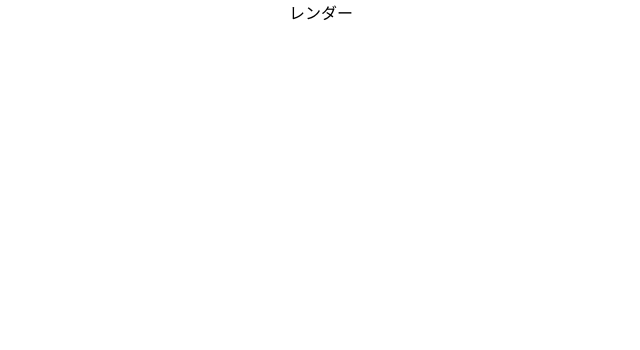
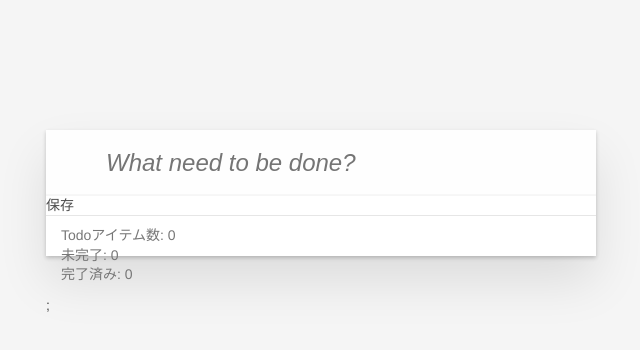
Before and after one commit to Naoshin-hirano/react-todo-sample, a React (Create React App) app: page / in a window 1280 px wide. Shown: the top 350 px of the page, without its empty margins (319-959 px from the left). Built offline with nearby package versions, Linux system fonts and the light colour scheme.

Commit message:
UIの実装

```diff
--- a/src/App.css
+++ b/src/App.css
@@ -1,3 +1,97 @@
-.App {
-    text-align: center;
+html,
+body {
+    margin: 0;
+    padding: 0;
 }
+
+button {
+    margin: 0;
+    padding: 0;
+    border: 0;
+    background: none;
+    font-size: 100%;
+    vertical-align: baseline;
+}
+
+body {
+    font: 14px "Helvetica Neue", Helvetica, Arial, sans-serif;
+    line-height: 1.4em;
+    background: #f5f5f5;
+    color: #4d4d4d;
+    min-width: 230px;
+    max-width: 550px;
+    margin: 0 auto;
+    font-weight: 300;
+}
+
+:focus {
+    outline: 0;
+}
+
+.todoapp {
+    background: #fff;
+    margin: 130px 0 40px 0;
+    position: relative;
+    box-shadow: 0 2px 4px 0 rgba(0, 0, 0, 0.2), 0 25px 50px 0 rgba(0, 0, 0, 0.1);
+}
+
+.todoapp input::placeholder {
+    font-style: italic;
+    font-weight: 300;
+}
+
+.new-todo {
+    position: relative;
+    margin: 0;
+    width: 100%;
+    font-size: 24px;
+    line-height: 1.4em;
+    border: 0;
+    color: inherit;
+    box-sizing: border-box;
+    padding: 16px 16px 16px 60px;
+    border: none;
+    background: rgba(0, 0, 0, 0.003);
+    box-shadow: inset 0 -2px 1px rgba(0, 0, 0, 0.03);
+}
+
+.todo-list ul {
+    margin: 0;
+    padding: 0;
+    list-style: none;
+}
+
+.todo-list li {
+    position: relative;
+    font-size: 24px;
+    border-bottom: 1px solid #ededed;
+    padding: 16px;
+}
+
+.todo-list li:last-child {
+    border-bottom: none;
+}
+
+.todo-list li input[type="checkbox"] {
+    width: 40px;
+    height: auto;
+    margin: auto 0;
+    border: none;
+}
+
+.todo-list li .delete {
+    position: absolute;
+    top: 0;
+    right: 10px;
+    bottom: 0;
+    width: 40px;
+    height: 40px;
+    color: #cc9a9a;
+}
+
+.footer {
+    color: #777;
+    height: 20px;
+    padding: 10px 15px;
+    border-top: 1px solid #e6e6e6;
+}
--- a/src/App.tsx
+++ b/src/App.tsx
@@ -2,7 +2,31 @@ import React from "react";
 import "./App.css";
 
 function App() {
-    return <div className="App">レンダー</div>;
+    return (
+        <div className="App">
+            <div className="todoapp">
+                <form id="js-form">
+                    <input
+                        id="js-form-input"
+                        className="new-todo"
+                        type="text"
+                        placeholder="What need to be done?"
+                        autoComplete="off"
+                    />
+                </form>
+                <div id="keep-btn">保存</div>
+                <div id="js-todo-list" className="todo-list"></div>
+                <footer className="footer">
+                    <span id="js-todo-count">Todoアイテム数: 0</span>
+                    <br />
+                    <span id="non-complete">未完了: 0</span>
+                    <br />
+                    <span id="completed">完了済み: 0</span>
+                </footer>
+            </div>
+            ;
+        </div>
+    );
 }
 
 export default App;
--- a/src/index.css
+++ /dev/null
@@ -1,13 +0,0 @@
-body {
-  margin: 0;
-  font-family: -apple-system, BlinkMacSystemFont, 'Segoe UI', 'Roboto', 'Oxygen',
-    'Ubuntu', 'Cantarell', 'Fira Sans', 'Droid Sans', 'Helvetica Neue',
-    sans-serif;
-  -webkit-font-smoothing: antialiased;
-  -moz-osx-font-smoothing: grayscale;
-}
-
-code {
-  font-family: source-code-pro, Menlo, Monaco, Consolas, 'Courier New',
-    monospace;
-}
--- a/src/index.tsx
+++ b/src/index.tsx
@@ -1,6 +1,5 @@
 import React from "react";
 import ReactDOM from "react-dom/client";
-import "./index.css";
 import App from "./App";
 
 const root = ReactDOM.createRoot(
```
